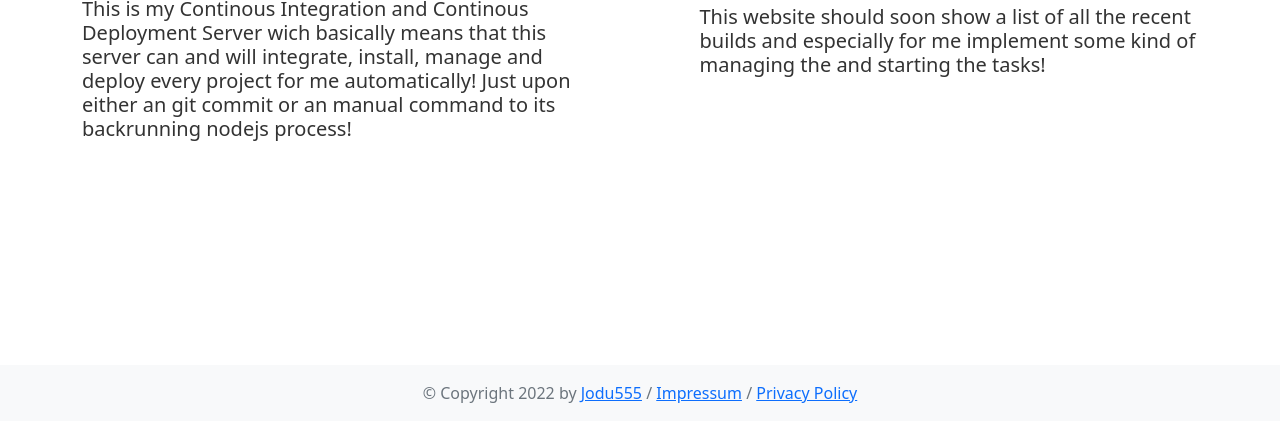
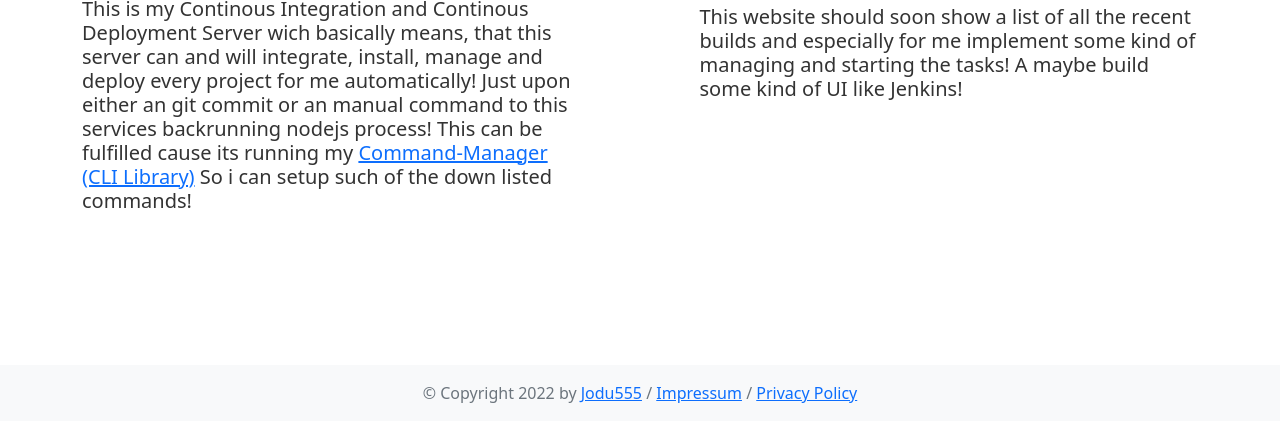
Before and after one commit to Jodu555/Auto-Deployer, a website: page Website/index.html in a window 1280 px wide. Shown: the part 379-800 px from the top of the page. Drawn offline with nearby package versions, Linux system fonts and the light colour scheme.

Commit message:
Formulated something more out and started to test how to describe the commands

```diff
--- a/Website/index.html
+++ b/Website/index.html
@@ -69,10 +69,17 @@
 					<div class="col">
 						<h2 class="text-center">What this is!</h2>
 						<h5 class="info-text">
-							This is my Continous Integration and Continous Deployment Server wich basically means
+							This is my Continous Integration and Continous Deployment Server wich basically means,
 							that this server can and will integrate, install, manage and deploy every project for
-							me automatically! Just upon either an git commit or an manual command to its
-							backrunning nodejs process!
+							me automatically! Just upon either an git commit or an manual command to this services
+							backrunning nodejs process! This can be fulfilled cause its running my
+							<a href="https://www.npmjs.com/package/@jodu555/commandmanager"
+								>Command-Manager (CLI Library)</a
+							>
+							So i can setup such of the down listed commands!
+							<!-- <ul>
+								<li>Test</li>
+							</ul> -->
 						</h5>
 					</div>
 					<div class="col-1"></div>
@@ -81,7 +88,8 @@
 							<h2 class="text-center">What this website will be</h2>
 							<h5 class="info-text">
 								This website should soon show a list of all the recent builds and especially for me
-								implement some kind of managing the and starting the tasks!
+								implement some kind of managing and starting the tasks! A maybe build some kind of
+								UI like Jenkins!
 							</h5>
 						</h5>
 					</div>
```
